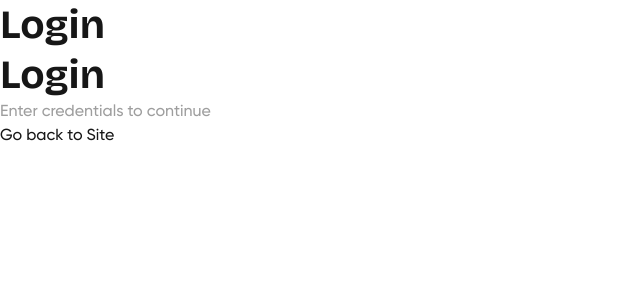
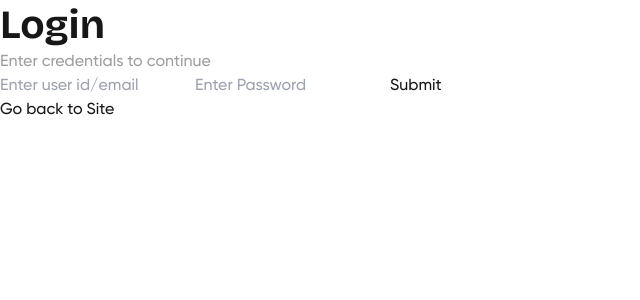
Before and after one commit to andrew-0210/synergia, a Next.js app: page /login in a window 1280 px wide. Shown: the top 300 px of the page, without its empty margins (0-640 px from the left). Built offline with nearby package versions, Linux system fonts and the light colour scheme.

Commit message:
small test changes

```diff
--- a/src/app/(auth)/login/page.tsx
+++ b/src/app/(auth)/login/page.tsx
@@ -1,13 +1,23 @@
+import Button from "@/components/Button";
 import Link from "next/link";
 import React from "react";
 
 const Login = () => {
+  const handleForm = (e: { preventDefault: () => void }) => {
+    e.preventDefault();
+  };
   return (
     <section className="flex h-screen flex-col items-center justify-start gap-[1rem] py-[9rem]">
-      <h2>Login</h2>
       <div>
         <h2>Login</h2>
         <p>Enter credentials to continue</p>
+      </div>
+      <div>
+        <form onSubmit={handleForm}>
+          <input type="text" placeholder="Enter user id/email" />
+          <input type="password" placeholder="Enter Password" />
+          <Button intent="primary">Submit</Button>
+        </form>
       </div>
       <Link href="/" className="text-[#b4e251]">
         Go back to Site
```
